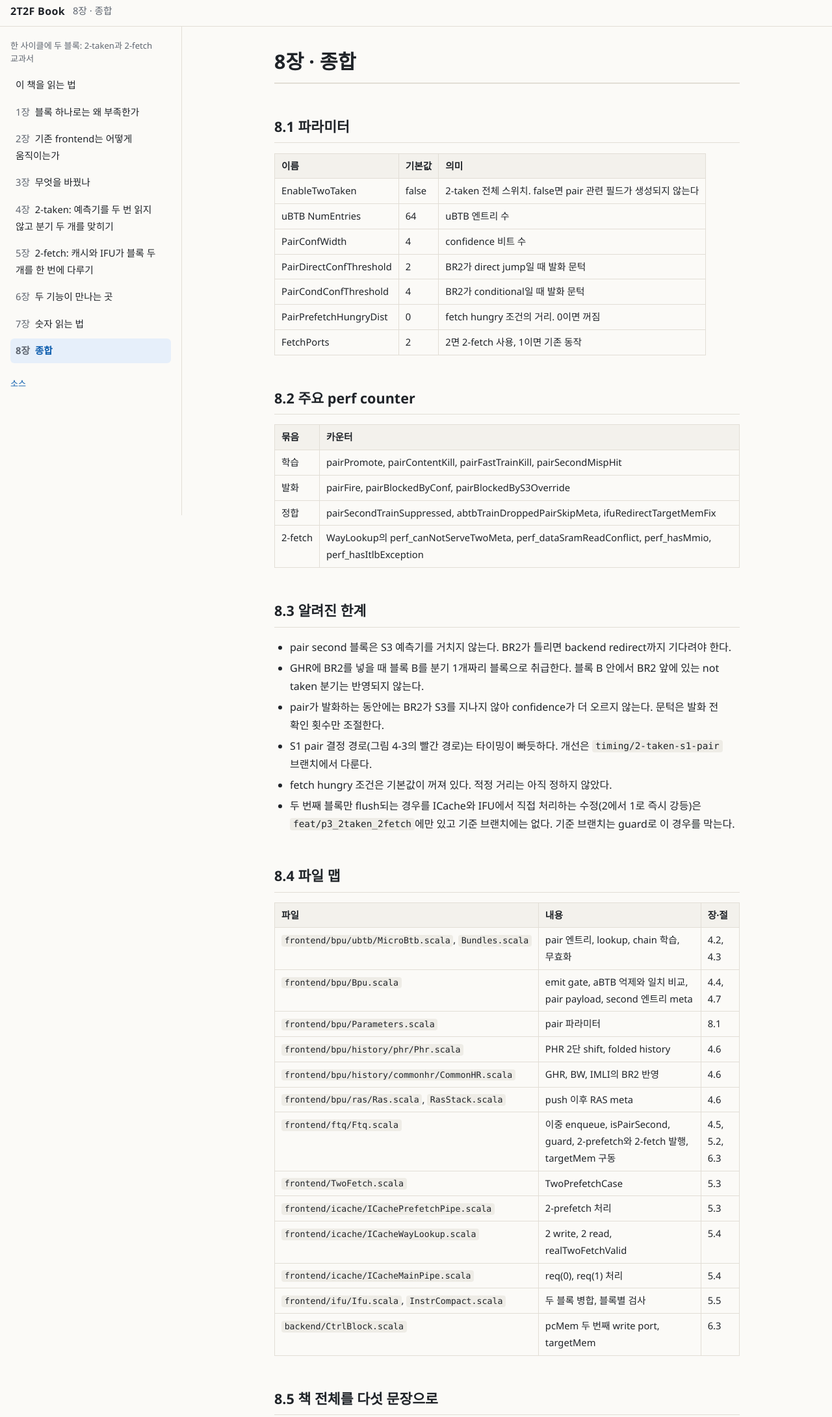
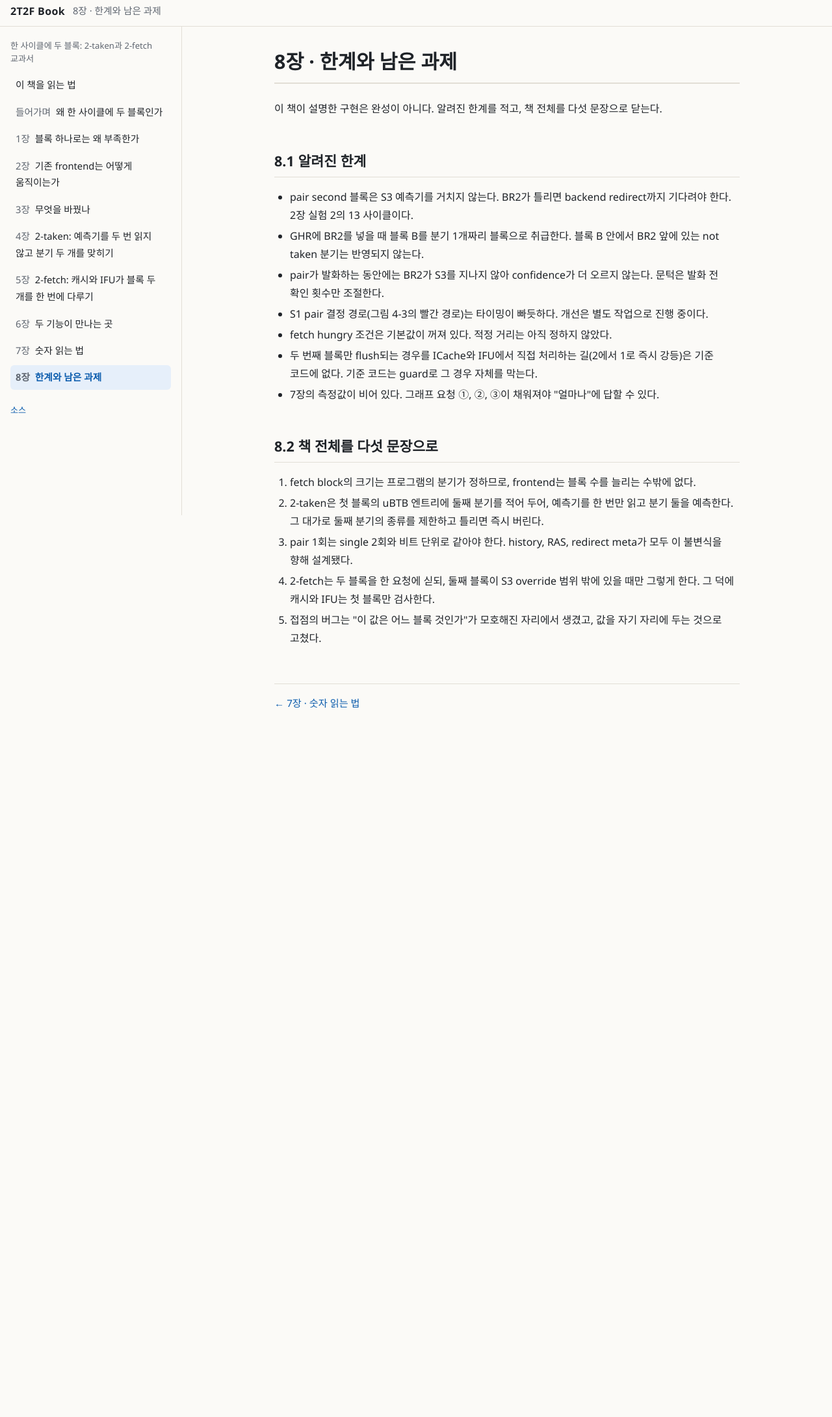
Before and after one commit to star007kdh-proj/2T2F-book, a plain HTML site: page chapters/ch8.html in a window 1280 px wide. Shown: the part 7-2188 px from the top of the page at 65% size. After the commit the page ends 1183 px from the top, so only its background shows below. Drawn offline with Linux system fonts and the light colour scheme.

Commit message:
Add the motivation chapter and drop implementation-level detail
A new opening chapter argues why two blocks per cycle are needed and
defines blocks A, B, C before they are used. Parameter tables, counter
names and file maps are removed so the book stays at the design level.

Co-Authored-By: Claude Fable 5.1 <noreply@anthropic.com>

```diff
--- a/chapters/ch8.html
+++ b/chapters/ch8.html
@@ -3,7 +3,7 @@
 <head>
 <meta charset="utf-8">
 <meta name="viewport" content="width=device-width, initial-scale=1">
-<title>8장 · 종합 — 2T2F Book</title>
+<title>8장 · 한계와 남은 과제 — 2T2F Book</title>
 <meta name="description" content="한 사이클에 두 블록: 2-taken과 2-fetch 교과서">
 <link rel="stylesheet" href="../assets/book.css">
 </head>
@@ -11,177 +11,28 @@
 <header class="top">
   <button class="menu" aria-label="목차" onclick="document.body.classList.toggle('nav-open')">☰</button>
   <a class="brand" href="../index.html">2T2F Book</a>
-  <span class="topline">8장 · 종합</span>
+  <span class="topline">8장 · 한계와 남은 과제</span>
 </header>
 <div class="layout">
 <nav class="side">
   <div class="side-title">한 사이클에 두 블록: 2-taken과 2-fetch 교과서</div>
-  <ul><li><a href="../index.html">이 책을 읽는 법</a></li><li><a href="../chapters/ch1.html"><span class="n">1장</span> 블록 하나로는 왜 부족한가</a></li><li><a href="../chapters/ch2.html"><span class="n">2장</span> 기존 frontend는 어떻게 움직이는가</a></li><li><a href="../chapters/ch3.html"><span class="n">3장</span> 무엇을 바꿨나</a></li><li><a href="../chapters/ch4.html"><span class="n">4장</span> 2-taken: 예측기를 두 번 읽지 않고 분기 두 개를 맞히기</a></li><li><a href="../chapters/ch5.html"><span class="n">5장</span> 2-fetch: 캐시와 IFU가 블록 두 개를 한 번에 다루기</a></li><li><a href="../chapters/ch6.html"><span class="n">6장</span> 두 기능이 만나는 곳</a></li><li><a href="../chapters/ch7.html"><span class="n">7장</span> 숫자 읽는 법</a></li><li><a href="../chapters/ch8.html" class=cur><span class="n">8장</span> 종합</a></li></ul>
+  <ul><li><a href="../index.html">이 책을 읽는 법</a></li><li><a href="../chapters/ch0.html"><span class="n">들어가며</span> 왜 한 사이클에 두 블록인가</a></li><li><a href="../chapters/ch1.html"><span class="n">1장</span> 블록 하나로는 왜 부족한가</a></li><li><a href="../chapters/ch2.html"><span class="n">2장</span> 기존 frontend는 어떻게 움직이는가</a></li><li><a href="../chapters/ch3.html"><span class="n">3장</span> 무엇을 바꿨나</a></li><li><a href="../chapters/ch4.html"><span class="n">4장</span> 2-taken: 예측기를 두 번 읽지 않고 분기 두 개를 맞히기</a></li><li><a href="../chapters/ch5.html"><span class="n">5장</span> 2-fetch: 캐시와 IFU가 블록 두 개를 한 번에 다루기</a></li><li><a href="../chapters/ch6.html"><span class="n">6장</span> 두 기능이 만나는 곳</a></li><li><a href="../chapters/ch7.html"><span class="n">7장</span> 숫자 읽는 법</a></li><li><a href="../chapters/ch8.html" class=cur><span class="n">8장</span> 한계와 남은 과제</a></li></ul>
   <div class="side-foot"><a href="https://github.com/star007kdh-proj/2T2F-book">소스</a></div>
 </nav>
 <main class="content">
-<h1>8장 · 종합</h1>
-<h2>8.1 파라미터</h2>
-<table>
-<thead>
-<tr>
-<th>이름</th>
-<th>기본값</th>
-<th>의미</th>
-</tr>
-</thead>
-<tbody>
-<tr>
-<td>EnableTwoTaken</td>
-<td>false</td>
-<td>2-taken 전체 스위치. false면 pair 관련 필드가 생성되지 않는다</td>
-</tr>
-<tr>
-<td>uBTB NumEntries</td>
-<td>64</td>
-<td>uBTB 엔트리 수</td>
-</tr>
-<tr>
-<td>PairConfWidth</td>
-<td>4</td>
-<td>confidence 비트 수</td>
-</tr>
-<tr>
-<td>PairDirectConfThreshold</td>
-<td>2</td>
-<td>BR2가 direct jump일 때 발화 문턱</td>
-</tr>
-<tr>
-<td>PairCondConfThreshold</td>
-<td>4</td>
-<td>BR2가 conditional일 때 발화 문턱</td>
-</tr>
-<tr>
-<td>PairPrefetchHungryDist</td>
-<td>0</td>
-<td>fetch hungry 조건의 거리. 0이면 꺼짐</td>
-</tr>
-<tr>
-<td>FetchPorts</td>
-<td>2</td>
-<td>2면 2-fetch 사용, 1이면 기존 동작</td>
-</tr>
-</tbody>
-</table>
-<h2>8.2 주요 perf counter</h2>
-<table>
-<thead>
-<tr>
-<th>묶음</th>
-<th>카운터</th>
-</tr>
-</thead>
-<tbody>
-<tr>
-<td>학습</td>
-<td>pairPromote, pairContentKill, pairFastTrainKill, pairSecondMispHit</td>
-</tr>
-<tr>
-<td>발화</td>
-<td>pairFire, pairBlockedByConf, pairBlockedByS3Override</td>
-</tr>
-<tr>
-<td>정합</td>
-<td>pairSecondTrainSuppressed, abtbTrainDroppedPairSkipMeta, ifuRedirectTargetMemFix</td>
-</tr>
-<tr>
-<td>2-fetch</td>
-<td>WayLookup의 perf_canNotServeTwoMeta, perf_dataSramReadConflict, perf_hasMmio, perf_hasItlbException</td>
-</tr>
-</tbody>
-</table>
-<h2>8.3 알려진 한계</h2>
+<h1>8장 · 한계와 남은 과제</h1>
+<p>이 책이 설명한 구현은 완성이 아니다. 알려진 한계를 적고, 책 전체를 다섯 문장으로 닫는다.</p>
+<h2>8.1 알려진 한계</h2>
 <ul>
-<li>pair second 블록은 S3 예측기를 거치지 않는다. BR2가 틀리면 backend redirect까지 기다려야 한다.</li>
+<li>pair second 블록은 S3 예측기를 거치지 않는다. BR2가 틀리면 backend redirect까지 기다려야 한다. 2장 실험 2의 13 사이클이다.</li>
 <li>GHR에 BR2를 넣을 때 블록 B를 분기 1개짜리 블록으로 취급한다. 블록 B 안에서 BR2 앞에 있는 not taken 분기는 반영되지 않는다.</li>
 <li>pair가 발화하는 동안에는 BR2가 S3를 지나지 않아 confidence가 더 오르지 않는다. 문턱은 발화 전 확인 횟수만 조절한다.</li>
-<li>S1 pair 결정 경로(그림 4-3의 빨간 경로)는 타이밍이 빠듯하다. 개선은 <code>timing/2-taken-s1-pair</code> 브랜치에서 다룬다.</li>
+<li>S1 pair 결정 경로(그림 4-3의 빨간 경로)는 타이밍이 빠듯하다. 개선은 별도 작업으로 진행 중이다.</li>
 <li>fetch hungry 조건은 기본값이 꺼져 있다. 적정 거리는 아직 정하지 않았다.</li>
-<li>두 번째 블록만 flush되는 경우를 ICache와 IFU에서 직접 처리하는 수정(2에서 1로 즉시 강등)은 <code>feat/p3_2taken_2fetch</code>에만 있고 기준 브랜치에는 없다. 기준 브랜치는 guard로 이 경우를 막는다.</li>
+<li>두 번째 블록만 flush되는 경우를 ICache와 IFU에서 직접 처리하는 길(2에서 1로 즉시 강등)은 기준 코드에 없다. 기준 코드는 guard로 그 경우 자체를 막는다.</li>
+<li>7장의 측정값이 비어 있다. 그래프 요청 ①, ②, ③이 채워져야 "얼마나"에 답할 수 있다.</li>
 </ul>
-<h2>8.4 파일 맵</h2>
-<table>
-<thead>
-<tr>
-<th>파일</th>
-<th>내용</th>
-<th>장·절</th>
-</tr>
-</thead>
-<tbody>
-<tr>
-<td><code>frontend/bpu/ubtb/MicroBtb.scala</code>, <code>Bundles.scala</code></td>
-<td>pair 엔트리, lookup, chain 학습, 무효화</td>
-<td>4.2, 4.3</td>
-</tr>
-<tr>
-<td><code>frontend/bpu/Bpu.scala</code></td>
-<td>emit gate, aBTB 억제와 일치 비교, pair payload, second 엔트리 meta</td>
-<td>4.4, 4.7</td>
-</tr>
-<tr>
-<td><code>frontend/bpu/Parameters.scala</code></td>
-<td>pair 파라미터</td>
-<td>8.1</td>
-</tr>
-<tr>
-<td><code>frontend/bpu/history/phr/Phr.scala</code></td>
-<td>PHR 2단 shift, folded history</td>
-<td>4.6</td>
-</tr>
-<tr>
-<td><code>frontend/bpu/history/commonhr/CommonHR.scala</code></td>
-<td>GHR, BW, IMLI의 BR2 반영</td>
-<td>4.6</td>
-</tr>
-<tr>
-<td><code>frontend/bpu/ras/Ras.scala</code>, <code>RasStack.scala</code></td>
-<td>push 이후 RAS meta</td>
-<td>4.6</td>
-</tr>
-<tr>
-<td><code>frontend/ftq/Ftq.scala</code></td>
-<td>이중 enqueue, isPairSecond, guard, 2-prefetch와 2-fetch 발행, targetMem 구동</td>
-<td>4.5, 5.2, 6.3</td>
-</tr>
-<tr>
-<td><code>frontend/TwoFetch.scala</code></td>
-<td>TwoPrefetchCase</td>
-<td>5.3</td>
-</tr>
-<tr>
-<td><code>frontend/icache/ICachePrefetchPipe.scala</code></td>
-<td>2-prefetch 처리</td>
-<td>5.3</td>
-</tr>
-<tr>
-<td><code>frontend/icache/ICacheWayLookup.scala</code></td>
-<td>2 write, 2 read, realTwoFetchValid</td>
-<td>5.4</td>
-</tr>
-<tr>
-<td><code>frontend/icache/ICacheMainPipe.scala</code></td>
-<td>req(0), req(1) 처리</td>
-<td>5.4</td>
-</tr>
-<tr>
-<td><code>frontend/ifu/Ifu.scala</code>, <code>InstrCompact.scala</code></td>
-<td>두 블록 병합, 블록별 검사</td>
-<td>5.5</td>
-</tr>
-<tr>
-<td><code>backend/CtrlBlock.scala</code></td>
-<td>pcMem 두 번째 write port, targetMem</td>
-<td>6.3</td>
-</tr>
-</tbody>
-</table>
-<h2>8.5 책 전체를 다섯 문장으로</h2>
+<h2>8.2 책 전체를 다섯 문장으로</h2>
 <ol>
 <li>fetch block의 크기는 프로그램의 분기가 정하므로, frontend는 블록 수를 늘리는 수밖에 없다.</li>
 <li>2-taken은 첫 블록의 uBTB 엔트리에 둘째 분기를 적어 두어, 예측기를 한 번만 읽고 분기 둘을 예측한다. 그 대가로 둘째 분기의 종류를 제한하고 틀리면 즉시 버린다.</li>
```
Also changed, not shown: chapters/ch0.html (added, +99 -0 lines), chapters/ch1.html (+2 -2 lines), chapters/ch2.html (+2 -2 lines), chapters/ch3.html (+1 -1 lines), chapters/ch4.html (+17 -17 lines), chapters/ch5.html (+7 -7 lines), chapters/ch6.html (+1 -1 lines), chapters/ch7.html (+9 -7 lines), index.html (+13 -8 lines), figures/fig16_blocks_abc.png (added), figures/fig17_supply_model.png (added), 2 other files.
